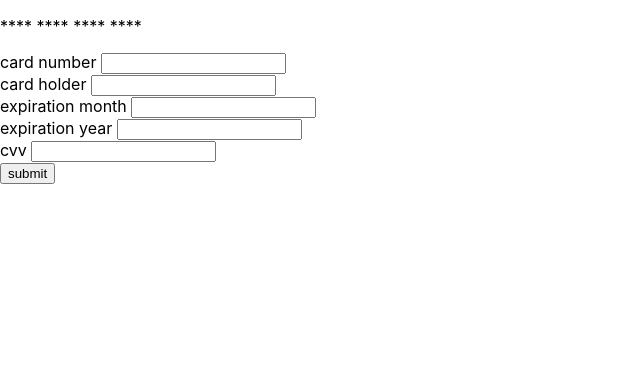
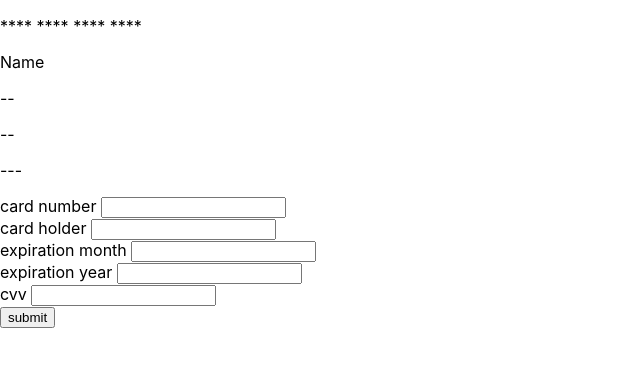
Before and after one commit to maz4/credit-card-form, a React (Create React App) app: page / in a window 1280 px wide. Shown: the top 366 px of the page, without its empty margins (0-640 px from the left). Built offline with nearby package versions, Linux system fonts and the light colour scheme.

Commit message:
show name, exp date and cvv replacment on no data in input

```diff
--- a/src/containers/Card.js
+++ b/src/containers/Card.js
@@ -52,10 +52,10 @@ const Card = props => {
     <div>
       <p data-testid="card-identifier">{cardIndustryIdentifier(cardNumber)}</p>
       <p data-testid="card-number">{formatCardNumber}</p>
-      <p data-testid="card-name">{cardName}</p>
-      <p data-testid="card-month">{cardMonth}</p>
-      <p data-testid="card-year">{cardYear}</p>
-      <p data-testid="card-cvv">{cardCvv}</p>
+      <p data-testid="card-name">{cardName === "" ? "Name" : cardName}</p>
+      <p data-testid="card-month">{cardMonth === "" ? "--" : cardMonth}</p>
+      <p data-testid="card-year">{cardYear === "" ? "--" : cardYear}</p>
+      <p data-testid="card-cvv">{cardCvv === "" ? "---" : cardCvv}</p>
     </div>
   );
 };
```
Also changed, not shown: 1 other file (tests, documents, lock files or other folders).
